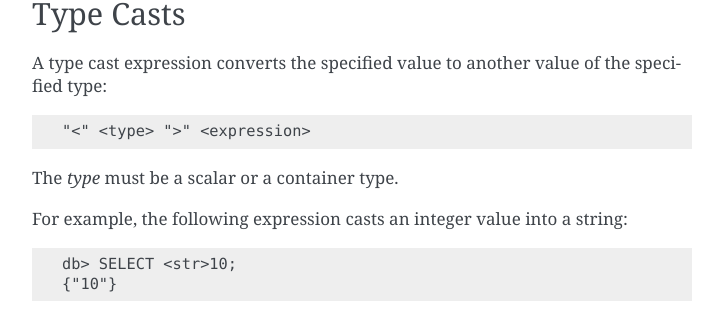
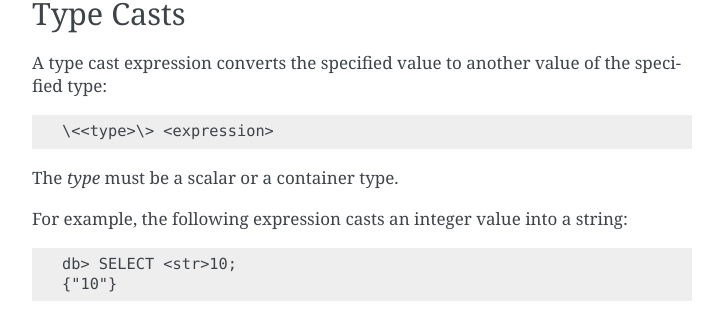
Before and after one commit to fmoor/edgedb-docs, a Sphinx documentation site: the page built from doc/edgeql/expressions/index.rst, in a window 1280 px wide and 900 px high, scrolled down 1826 px. Shown: the part 138-452 px from the top of the window, without its empty margins (388-1111 px from the left). Built offline with Sphinx 7.4.7, drawn with Linux system fonts in a browser that asks for light colours; cross-references to code outside the pages are shown as plain code.

Commit message:
Updated a few `pseudo-eql` snippets.

```diff
--- a/doc/datamodel/colltypes.rst
+++ b/doc/datamodel/colltypes.rst
@@ -60,7 +60,7 @@ heterogeneous data.
 
     .. code-block:: pseudo-eql
 
-        array<element_type>
+        array\<<element_type>\>
 
     With the exception of other array types, any type can be used as an
     array element type.
@@ -84,7 +84,7 @@ heterogeneous data.
 
     .. code-block:: pseudo-eql
 
-        map<key_type, element_type>
+        map\<<key_type>, <element_type>\>
 
     Any type can be used as a map key type or a map element type.
 
--- a/doc/edgeql/expressions/index.rst
+++ b/doc/edgeql/expressions/index.rst
@@ -136,9 +136,9 @@ Type Casts
 A type cast expression converts the specified value to another value of
 the specified type:
 
-.. code-block:: edgeql
+.. code-block:: pseudo-eql
 
-    "<" <type> ">" <expression>
+    \<<type>\> <expression>
 
 The *type* must be a scalar or a container type.
 
```
